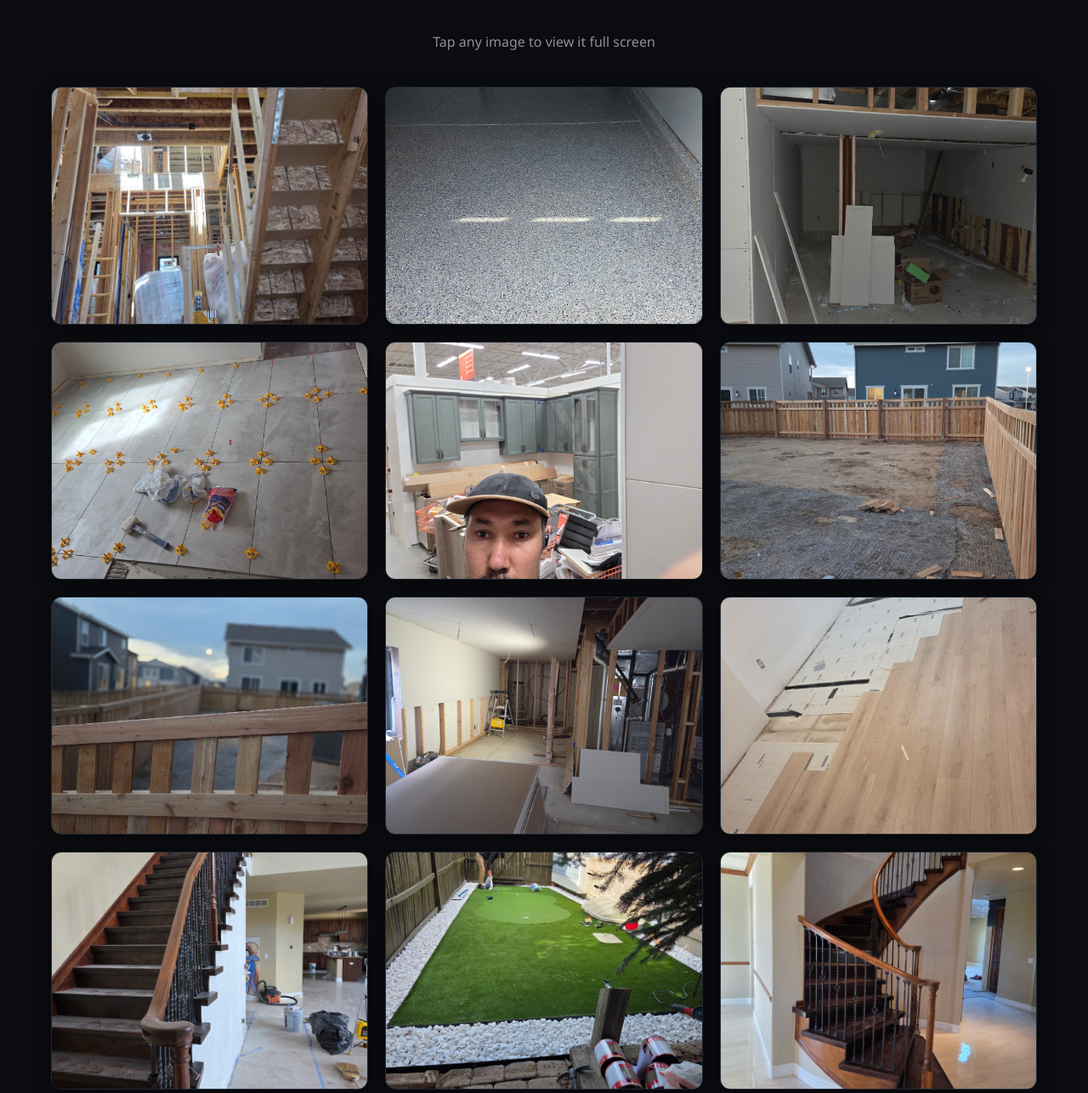
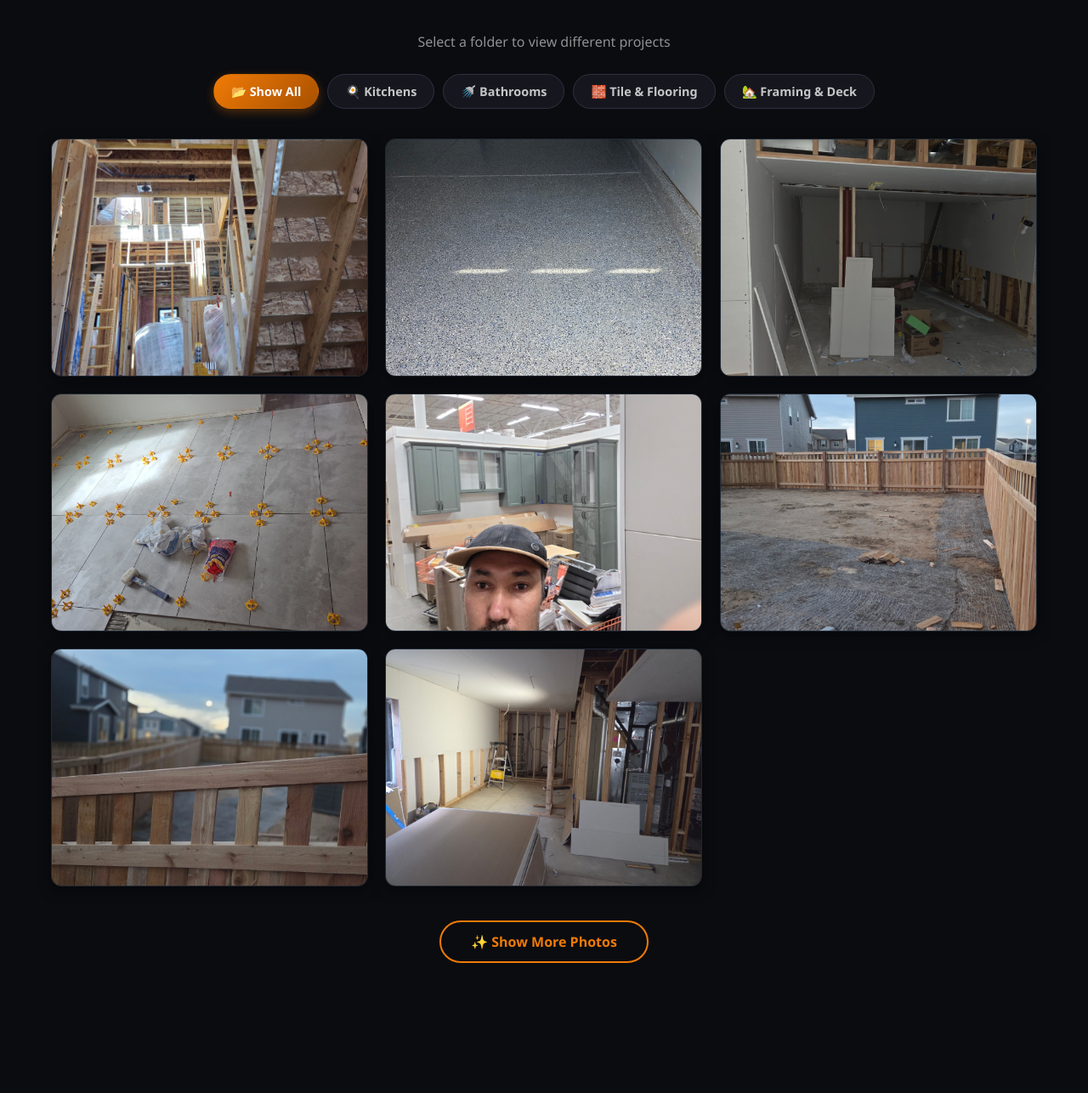
Before and after one commit to 28k72z8yr6-rgb/-apex-pro-remodeling, a plain HTML site: page Index.html in a window 1280 px wide. Shown: the part 3599-4885 px from the top of the page at 85% size. Drawn offline with Linux system fonts and the light colour scheme.

Commit message:
Update Index.html

```diff
--- a/Index.html
+++ b/Index.html
@@ -297,13 +297,48 @@
 
         .gallery-section p {
             color: #8f9092;
-            margin-bottom: 40px;
+            margin-bottom: 25px;
         }
 
+        /* Filter Navigation Bar */
+        .filter-tabs {
+            display: flex;
+            flex-wrap: wrap;
+            justify-content: center;
+            gap: 10px;
+            margin-bottom: 35px;
+        }
+
+        .filter-btn {
+            background-color: #16171e;
+            color: #c5c6c7;
+            border: 1px solid #2e3041;
+            padding: 10px 20px;
+            border-radius: 30px;
+            font-size: 0.9rem;
+            font-weight: 600;
+            cursor: pointer;
+            transition: all 0.3s ease;
+        }
+
+        .filter-btn:hover {
+            border-color: #f07b07;
+            color: #ffffff;
+        }
+
+        .filter-btn.active {
+            background: linear-gradient(135deg, #f07b07, #a85000);
+            color: #ffffff;
+            border-color: transparent;
+            box-shadow: 0 4px 12px rgba(240, 123, 7, 0.3);
+        }
+
+        /* Photo Grid Setup */
         .image-grid {
             display: grid;
             grid-template-columns: repeat(auto-fit, minmax(280px, 1fr));
             gap: 20px;
+            transition: all 0.5s ease;
         }
 
         .gallery-item {
@@ -312,6 +347,13 @@
             box-shadow: 0 4px 15px rgba(0, 0, 0, 0.5);
             border: 1px solid #1f2833;
             aspect-ratio: 4 / 3;
+            display: none; /* Controlled by JavaScript */
+            animation: fadeIn 0.4s ease forwards;
+        }
+
+        @keyframes fadeIn {
+            from { opacity: 0; transform: scale(0.95); }
+            to { opacity: 1; transform: scale(1); }
         }
 
         .gallery-item img {
@@ -325,6 +367,32 @@
 
         .gallery-item img:hover {
             transform: scale(1.08);
+        }
+
+        /* Show More Toggle Button */
+        .gallery-actions {
+            margin-top: 40px;
+        }
+
+        .btn-expand {
+            background: transparent;
+            border: 2px solid #f07b07;
+            color: #f07b07;
+            padding: 12px 35px;
+            border-radius: 30px;
+            font-size: 1rem;
+            font-weight: bold;
+            cursor: pointer;
+            transition: all 0.3s ease;
+            display: inline-flex;
+            align-items: center;
+            gap: 8px;
+        }
+
+        .btn-expand:hover {
+            background: #f07b07;
+            color: #ffffff;
+            box-shadow: 0 4px 15px rgba(240, 123, 7, 0.4);
         }
 
         /* --- LIGHTBOX MODAL --- */
@@ -485,51 +553,115 @@
 
         <section class="gallery-section">
             <h2 class="section-title">Our Work Gallery</h2>
-            <p>Tap any image to view it full screen</p>
+            <p>Select a folder to view different projects</p>
+
+            <div class="filter-tabs">
+                <button class="filter-btn active" onclick="filterGallery('all')">📂 Show All</button>
+                <button class="filter-btn" onclick="filterGallery('kitchen')">🍳 Kitchens</button>
+                <button class="filter-btn" onclick="filterGallery('bathroom')">🚿 Bathrooms</button>
+                <button class="filter-btn" onclick="filterGallery('tile')">🧱 Tile & Flooring</button>
+                <button class="filter-btn" onclick="filterGallery('exterior')">🏡 Framing & Deck</button>
+            </div>
 
             <div class="image-grid">
-                <div class="gallery-item"><img src="work1.jpg" alt="Work 1" onclick="openModal(this.src)"></div>
-                <div class="gallery-item"><img src="work2.jpg" alt="Work 2" onclick="openModal(this.src)"></div>
-                <div class="gallery-item"><img src="work3.jpg" alt="Work 3" onclick="openModal(this.src)"></div>
-                <div class="gallery-item"><img src="work4.jpg" alt="Work 4" onclick="openModal(this.src)"></div>
-                <div class="gallery-item"><img src="work5.jpg" alt="Work 5" onclick="openModal(this.src)"></div>
-                <div class="gallery-item"><img src="work6.jpg" alt="Work 6" onclick="openModal(this.src)"></div>
-                <div class="gallery-item"><img src="work7.jpg" alt="Work 7" onclick="openModal(this.src)"></div>
-                <div class="gallery-item"><img src="work8.jpg" alt="Work 8" onclick="openModal(this.src)"></div>
-                <div class="gallery-item"><img src="work9.jpg" alt="Work 9" onclick="openModal(this.src)"></div>
-                <div class="gallery-item"><img src="work10.jpg" alt="Work 10" onclick="openModal(this.src)"></div>
-                <div class="gallery-item"><img src="work11.jpg" alt="Work 11" onclick="openModal(this.src)"></div>
-                <div class="gallery-item"><img src="work12.jpg" alt="Work 12" onclick="openModal(this.src)"></div>
-                <div class="gallery-item"><img src="work13.jpg" alt="Work 13" onclick="openModal(this.src)"></div>
-                <div class="gallery-item"><img src="work14.jpg" alt="Work 14" onclick="openModal(this.src)"></div>
-                <div class="gallery-item"><img src="work15.jpg" alt="Work 15" onclick="openModal(this.src)"></div>
-                <div class="gallery-item"><img src="work16.jpg" alt="Work 16" onclick="openModal(this.src)"></div>
-                <div class="gallery-item"><img src="work17.jpg" alt="Work 17" onclick="openModal(this.src)"></div>
-                <div class="gallery-item"><img src="work18.jpg" alt="Work 18" onclick="openModal(this.src)"></div>
-                <div class="gallery-item"><img src="work19.jpg" alt="Work 19" onclick="openModal(this.src)"></div>
-                <div class="gallery-item"><img src="work20.jpg" alt="Work 20" onclick="openModal(this.src)"></div>
-                <div class="gallery-item"><img src="work21.jpg" alt="Work 21" onclick="openModal(this.src)"></div>
-                <div class="gallery-item"><img src="work22.jpg" alt="Work 22" onclick="openModal(this.src)"></div>
-                <div class="gallery-item"><img src="work23.jpg" alt="Work 23" onclick="openModal(this.src)"></div>
-                <div class="gallery-item"><img src="work24.jpg" alt="Work 24" onclick="openModal(this.src)"></div>
-                <div class="gallery-item"><img src="work25.jpg" alt="Work 25" onclick="openModal(this.src)"></div>
+                <div class="gallery-item kitchen"><img src="work1.jpg" alt="Work 1" onclick="openModal(this.src)"></div>
+                <div class="gallery-item bathroom"><img src="work2.jpg" alt="Work 2" onclick="openModal(this.src)"></div>
+                <div class="gallery-item tile"><img src="work3.jpg" alt="Work 3" onclick="openModal(this.src)"></div>
+                <div class="gallery-item exterior"><img src="work4.jpg" alt="Work 4" onclick="openModal(this.src)"></div>
+                <div class="gallery-item kitchen"><img src="work5.jpg" alt="Work 5" onclick="openModal(this.src)"></div>
+                <div class="gallery-item bathroom"><img src="work6.jpg" alt="Work 6" onclick="openModal(this.src)"></div>
+                <div class="gallery-item tile"><img src="work7.jpg" alt="Work 7" onclick="openModal(this.src)"></div>
+                <div class="gallery-item exterior"><img src="work8.jpg" alt="Work 8" onclick="openModal(this.src)"></div>
+
+                <div class="gallery-item kitchen"><img src="work9.jpg" alt="Work 9" onclick="openModal(this.src)"></div>
+                <div class="gallery-item bathroom"><img src="work10.jpg" alt="Work 10" onclick="openModal(this.src)"></div>
+                <div class="gallery-item tile"><img src="work11.jpg" alt="Work 11" onclick="openModal(this.src)"></div>
+                <div class="gallery-item exterior"><img src="work12.jpg" alt="Work 12" onclick="openModal(this.src)"></div>
+                <div class="gallery-item kitchen"><img src="work13.jpg" alt="Work 13" onclick="openModal(this.src)"></div>
+                <div class="gallery-item bathroom"><img src="work14.jpg" alt="Work 14" onclick="openModal(this.src)"></div>
+                <div class="gallery-item tile"><img src="work15.jpg" alt="Work 15" onclick="openModal(this.src)"></div>
+                <div class="gallery-item exterior"><img src="work16.jpg" alt="Work 16" onclick="openModal(this.src)"></div>
+                <div class="gallery-item kitchen"><img src="work17.jpg" alt="Work 17" onclick="openModal(this.src)"></div>
+                <div class="gallery-item bathroom"><img src="work18.jpg" alt="Work 18" onclick="openModal(this.src)"></div>
+                <div class="gallery-item tile"><img src="work19.jpg" alt="Work 19" onclick="openModal(this.src)"></div>
+                <div class="gallery-item exterior"><img src="work20.jpg" alt="Work 20" onclick="openModal(this.src)"></div>
+                <div class="gallery-item kitchen"><img src="work21.jpg" alt="Work 21" onclick="openModal(this.src)"></div>
+                <div class="gallery-item bathroom"><img src="work22.jpg" alt="Work 22" onclick="openModal(this.src)"></div>
+                <div class="gallery-item tile"><img src="work23.jpg" alt="Work 23" onclick="openModal(this.src)"></div>
+                <div class="gallery-item exterior"><img src="work24.jpg" alt="Work 24" onclick="openModal(this.src)"></div>
+                <div class="gallery-item tile"><img src="work25.jpg" alt="Work 25" onclick="openModal(this.src)"></div>
+            </div>
+
+            <div class="gallery-actions">
+                <button class="btn-expand" id="toggle-btn" onclick="toggleGalleryLimit()">✨ Show More Photos</button>
             </div>
         </section>
 
     </div>
 
     <div id="imageModal" class="modal" onclick="closeModal()">
-        <span class="close-btn">&times;</span>
+        <span class="close-btn">×</span>
         <img class="modal-content" id="modalImg" alt="Enlarged View">
     </div>
 
     <footer>
         <h3>Apex Pro Remodeling LLC</h3>
         <p>Providing premium residential and commercial contracting services.</p>
-        <p style="margin-top: 15px;">&copy; 2026 Apex Pro Remodeling LLC. All rights reserved.</p>
+        <p style="margin-top: 15px;">© 2026 Apex Pro Remodeling LLC. All rights reserved.</p>
     </footer>
 
     <script>
+        // Gallery Interactive Configuration
+        let isExpanded = false;
+        let currentFilter = 'all';
+        const defaultShowLimit = 8; // Shows first 8 images initially
+
+        function renderGallery() {
+            const items = document.querySelectorAll('.gallery-item');
+            let visibleCount = 0;
+
+            items.forEach((item) => {
+                const matchesFilter = (currentFilter === 'all' || item.classList.contains(currentFilter));
+
+                if (matchesFilter) {
+                    if (isExpanded || visibleCount < defaultShowLimit) {
+                        item.style.display = 'block';
+                    } else {
+                        item.style.display = 'none';
+                    }
+                    visibleCount++;
+                } else {
+                    item.style.display = 'none';
+                }
+            });
+
+            // Handle Show More Button text and visibility
+            const toggleBtn = document.getElementById('toggle-btn');
+            if (visibleCount <= defaultShowLimit) {
+                toggleBtn.style.display = 'none';
+            } else {
+                toggleBtn.style.display = 'inline-flex';
+                toggleBtn.textContent = isExpanded ? '✨ Show Less Photos' : '✨ Show More Photos';
+            }
+        }
+
+        function filterGallery(category) {
+            currentFilter = category;
+
+            // Highlight active button
+            const buttons = document.querySelectorAll('.filter-btn');
+            buttons.forEach(btn => btn.classList.remove('active'));
+            event.currentTarget.classList.add('active');
+
+            renderGallery();
+        }
+
+        function toggleGalleryLimit() {
+            isExpanded = !isExpanded;
+            renderGallery();
+        }
+
+        // Lightbox Functions
         function openModal(src) {
             document.getElementById("imageModal").style.display = "flex";
             document.getElementById("modalImg").src = src;
@@ -538,6 +670,9 @@
         function closeModal() {
             document.getElementById("imageModal").style.display = "none";
         }
+
+        // Run on page load
+        window.onload = renderGallery;
     </script>
 </body>
 </html>
```
